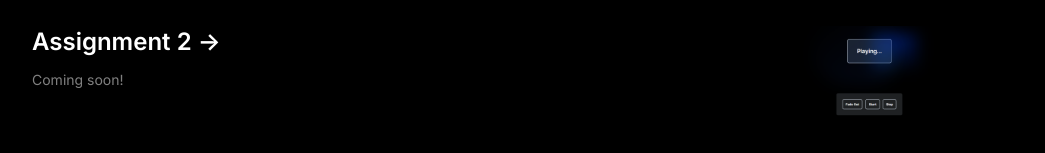
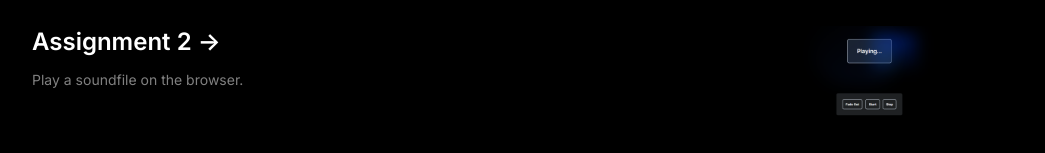
Before and after one commit to dlustre/camp-space, a Next.js app: page / in a window 1280 px wide. Shown: the part 531-684 px from the top of the page, without its empty margins (117-1162 px from the left). Built offline with nearby package versions, Linux system fonts and the light colour scheme.

Commit message:
add new description to hw2

```diff
--- a/src/app/page.tsx
+++ b/src/app/page.tsx
@@ -12,7 +12,7 @@ export default function Home() {
     },
     {
       title: 'Assignment 2',
-      description: 'Coming soon!',
+      description: 'Play a soundfile on the browser.',
       link: generatePath('/hw2'),
       image: generatePath('/hw2.png'),
       targetBlank: false,
```
